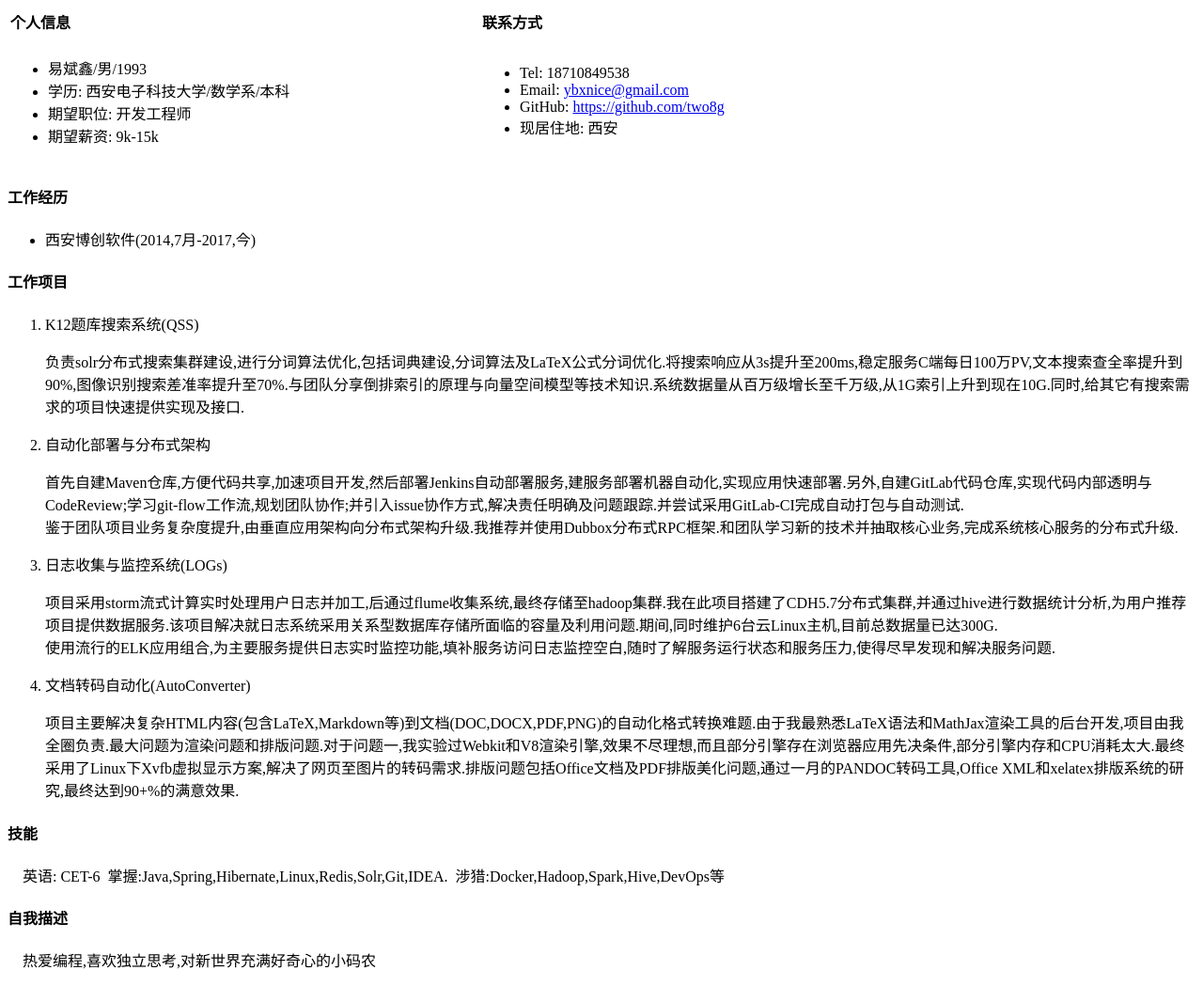
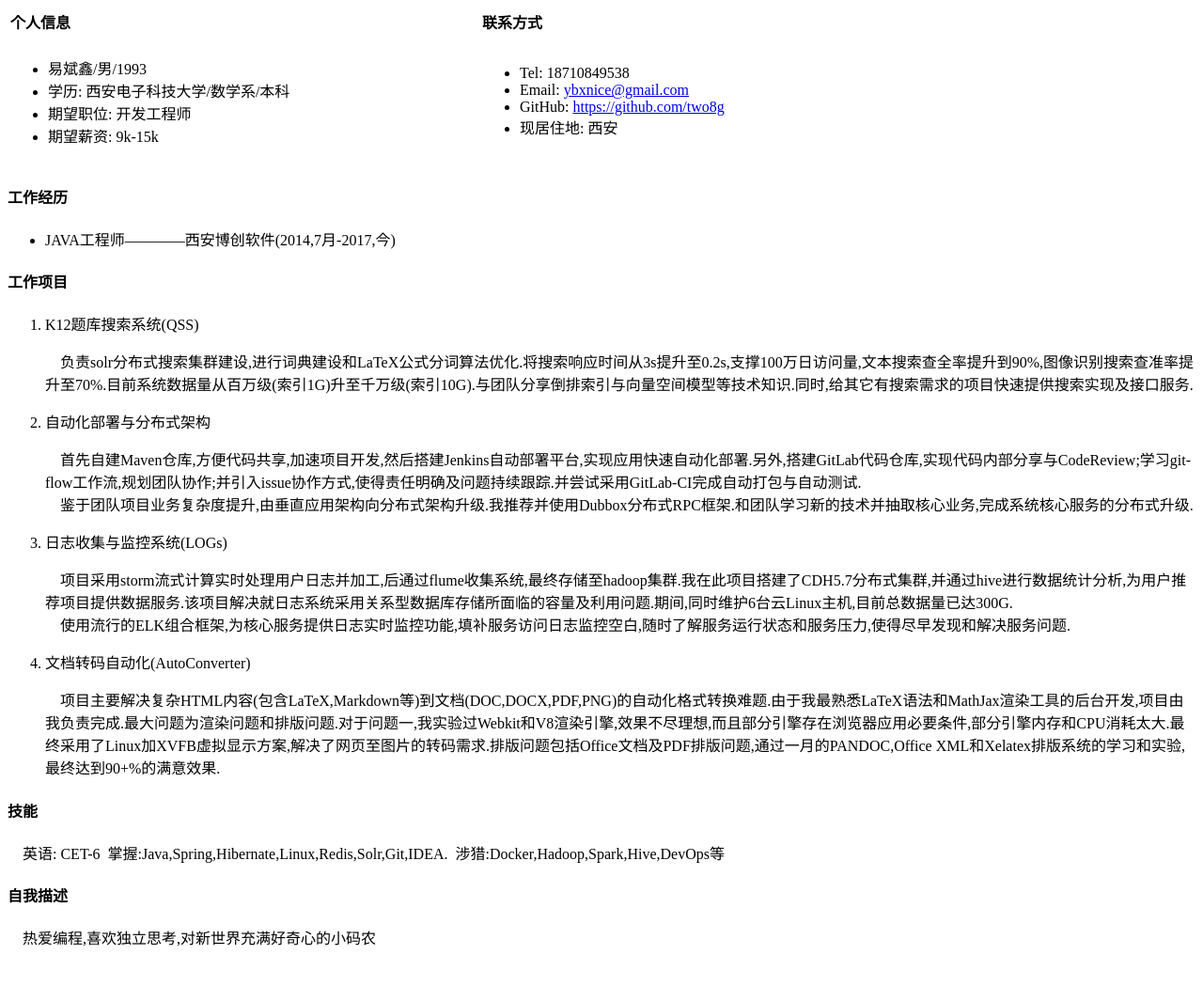
Before and after one commit to two8g/two8g.github.io, a Jekyll site: the page 简历.html, which Jekyll copies as it is, in a window 1280 px wide. Shown: the whole page at 94% size. Built offline with Jekyll 4.4.1, drawn with Linux system fonts in a browser that asks for light colours; after the commit the page ends 1025 px from its top, so only the background shows below that.

Commit message:
修改错字错词

```diff
--- a/简历.html
+++ b/简历.html
@@ -84,7 +84,7 @@
               class="octicon octicon-link"></span></a>工作经历</span></h4>
       <ul>
         <li>
-          <p md-pos="233-257"><span md-pos="233-256">西安博创软件(2014,7月-2017,今)</span></p>
+          <p md-pos="233-257"><span md-pos="233-256">JAVA工程师————西安博创软件(2014,7月-2017,今)</span></p>
         </li>
       </ul>
       <h4 id="工作项目" md-pos="260-269"><span md-pos="265-269"><a href="#工作项目" id="工作项目" name="工作项目" class="anchor"><span
@@ -92,23 +92,23 @@
       <ol>
         <li md-pos="281-446">
           <p md-pos="284-301"><span md-pos="284-298">K12题库搜索系统(QSS)</span></p>
-          <p md-pos="310-446"><span md-pos="310-445">负责solr分布式搜索集群建设,进行分词算法优化,包括词典建设,分词算法及LaTeX公式分词优化.将搜索响应从3s提升至200ms,稳定服务C端每日100万PV,文本搜索查全率提升到90%,图像识别搜索差准率提升至70%.与团队分享倒排索引的原理与向量空间模型等技术知识.系统数据量从百万级增长至千万级,从1G索引上升到现在10G.同时,给其它有搜索需求的项目快速提供实现及接口.</span>
+          <p md-pos="310-446"><span md-pos="310-445">&nbsp;&nbsp;&nbsp;&nbsp;负责solr分布式搜索集群建设,进行词典建设和LaTeX公式分词算法优化.将搜索响应时间从3s提升至0.2s,支撑100万日访问量,文本搜索查全率提升到90%,图像识别搜索查准率提升至70%.目前系统数据量从百万级(索引1G)升至千万级(索引10G).与团队分享倒排索引与向量空间模型等技术知识.同时,给其它有搜索需求的项目快速提供搜索实现及接口服务.</span>
           </p>
         </li>
         <li md-pos="447-665">
           <p md-pos="450-465"><span md-pos="450-462">自动化部署与分布式架构</span></p>
-          <p md-pos="475-665"><span md-pos="475-664">首先自建Maven仓库,方便代码共享,加速项目开发,然后部署Jenkins自动部署服务,建服务部署机器自动化,实现应用快速部署.另外,自建GitLab代码仓库,实现代码内部透明与CodeReview;学习git-flow工作流,规划团队协作;并引入issue协作方式,解决责任明确及问题跟踪.并尝试采用GitLab-CI完成自动打包与自动测试.<br/>
-    鉴于团队项目业务复杂度提升,由垂直应用架构向分布式架构升级.我推荐并使用Dubbox分布式RPC框架.和团队学习新的技术并抽取核心业务,完成系统核心服务的分布式升级.</span></p>
+          <p md-pos="475-665"><span md-pos="475-664">&nbsp;&nbsp;&nbsp;&nbsp;首先自建Maven仓库,方便代码共享,加速项目开发,然后搭建Jenkins自动部署平台,实现应用快速自动化部署.另外,搭建GitLab代码仓库,实现代码内部分享与CodeReview;学习git-flow工作流,规划团队协作;并引入issue协作方式,使得责任明确及问题持续跟踪.并尝试采用GitLab-CI完成自动打包与自动测试.<br/>
+    &nbsp;&nbsp;&nbsp;&nbsp;鉴于团队项目业务复杂度提升,由垂直应用架构向分布式架构升级.我推荐并使用Dubbox分布式RPC框架.和团队学习新的技术并抽取核心业务,完成系统核心服务的分布式升级.</span></p>
         </li>
         <li md-pos="670-861">
           <p md-pos="673-686"><span md-pos="673-683">日志收集与监控系统(LOGs)</span></p>
-          <p md-pos="695-861"><span md-pos="695-860">项目采用storm流式计算实时处理用户日志并加工,后通过flume收集系统,最终存储至hadoop集群.我在此项目搭建了CDH5.7分布式集群,并通过hive进行数据统计分析,为用户推荐项目提供数据服务.该项目解决就日志系统采用关系型数据库存储所面临的容量及利用问题.期间,同时维护6台云Linux主机,目前总数据量已达300G.<br/>
-    使用流行的ELK应用组合,为主要服务提供日志实时监控功能,填补服务访问日志监控空白,随时了解服务运行状态和服务压力,使得尽早发现和解决服务问题.</span>
+          <p md-pos="695-861"><span md-pos="695-860">&nbsp;&nbsp;&nbsp;&nbsp;项目采用storm流式计算实时处理用户日志并加工,后通过flume收集系统,最终存储至hadoop集群.我在此项目搭建了CDH5.7分布式集群,并通过hive进行数据统计分析,为用户推荐项目提供数据服务.该项目解决就日志系统采用关系型数据库存储所面临的容量及利用问题.期间,同时维护6台云Linux主机,目前总数据量已达300G.<br/>
+    &nbsp;&nbsp;&nbsp;&nbsp;使用流行的ELK组合框架,为核心服务提供日志实时监控功能,填补服务访问日志监控空白,随时了解服务运行状态和服务压力,使得尽早发现和解决服务问题.</span>
           </p>
         </li>
         <li md-pos="862-1197">
           <p md-pos="865-886"><span md-pos="865-883">文档转码自动化(AutoConverter)</span></p>
-          <p md-pos="895-1197"><span md-pos="895-1196">项目主要解决复杂HTML内容(包含LaTeX,Markdown等)到文档(DOC,DOCX,PDF,PNG)的自动化格式转换难题.由于我最熟悉LaTeX语法和MathJax渲染工具的后台开发,项目由我全圈负责.最大问题为渲染问题和排版问题.对于问题一,我实验过Webkit和V8渲染引擎,效果不尽理想,而且部分引擎存在浏览器应用先决条件,部分引擎内存和CPU消耗太大.最终采用了Linux下Xvfb虚拟显示方案,解决了网页至图片的转码需求.排版问题包括Office文档及PDF排版美化问题,通过一月的PANDOC转码工具,Office XML和xelatex排版系统的研究,最终达到90+%的满意效果.</span>
+          <p md-pos="895-1197"><span md-pos="895-1196">&nbsp;&nbsp;&nbsp;&nbsp;项目主要解决复杂HTML内容(包含LaTeX,Markdown等)到文档(DOC,DOCX,PDF,PNG)的自动化格式转换难题.由于我最熟悉LaTeX语法和MathJax渲染工具的后台开发,项目由我负责完成.最大问题为渲染问题和排版问题.对于问题一,我实验过Webkit和V8渲染引擎,效果不尽理想,而且部分引擎存在浏览器应用必要条件,部分引擎内存和CPU消耗太大.最终采用了Linux加XVFB虚拟显示方案,解决了网页至图片的转码需求.排版问题包括Office文档及PDF排版问题,通过一月的PANDOC,Office XML和Xelatex排版系统的学习和实验,最终达到90+%的满意效果.</span>
           </p>
         </li>
       </ol>
```
Also changed, not shown: README.md, 1 other file.
